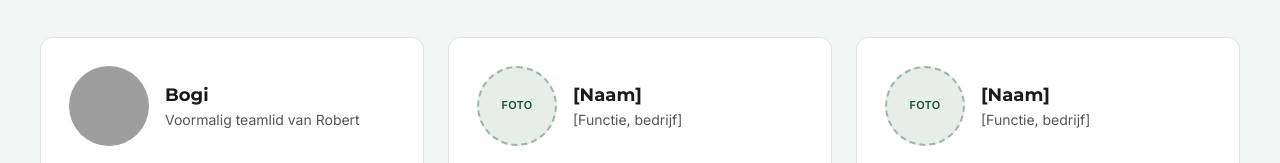
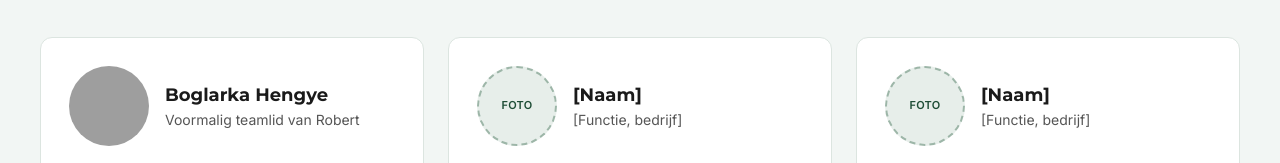
Before and after one commit to ItzTommie/vdg-partners, a plain HTML site: page index.html in a window 1280 px wide. Shown: the part 5243-5406 px from the top of the page. Drawn offline with Linux system fonts and the light colour scheme; grey boxes are pictures that could not be loaded.

Commit message:
Update name from 'Bogi' to 'Boglarka Hengye'

```diff
--- a/index.html
+++ b/index.html
@@ -208,7 +208,7 @@ h1,h2,h3{overflow-wrap:break-word;hyphens:auto}
 <article style="background: #ffffff; border: 1px solid #DCE5E0; border-radius: 12px; padding: 28px; display: flex; flex-direction: column; gap: 20px">
 <div style="display: flex; align-items: center; gap: 16px">
 <img src="bogi.png" alt="Bogi" width="80" height="80" style="width: 80px; height: 80px; border-radius: 50%; object-fit: cover; flex: none">
-<div style="display: flex; flex-direction: column"><span style="font-family: Montserrat, sans-serif; font-weight: 700; font-size: 18px">Bogi</span><span style="color: #555555; font-size: 14px">Voormalig teamlid van Robert</span></div>
+<div style="display: flex; flex-direction: column"><span style="font-family: Montserrat, sans-serif; font-weight: 700; font-size: 18px">Boglarka Hengye</span><span style="color: #555555; font-size: 14px">Voormalig teamlid van Robert</span></div>
 </div>
 <p style="margin: 0; color: #333333; font-size: 16px; background: #F7F9F8; border-radius: 8px; padding: 20px">“When I joined Robert’s team while completing my MBA in 2016, I was a complete newcomer to sales and client management; through his leadership, trust and mentorship, he taught me the ins and outs of selling and, most importantly, how to build genuine, lasting client relationships.”</p>
 </article>
```
